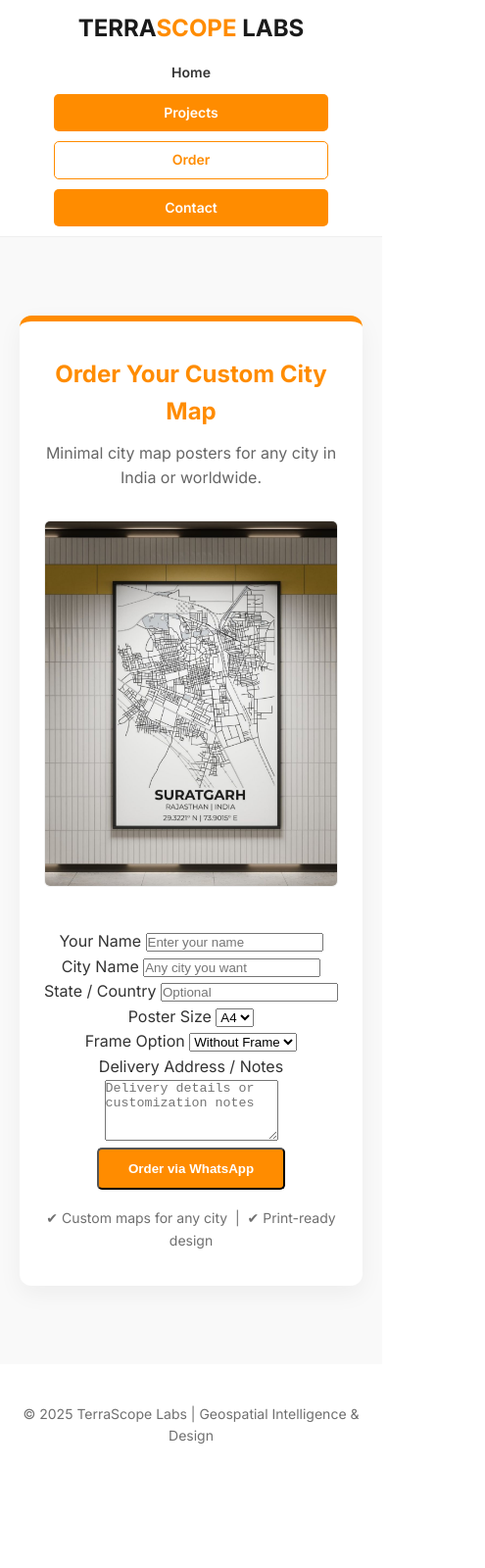
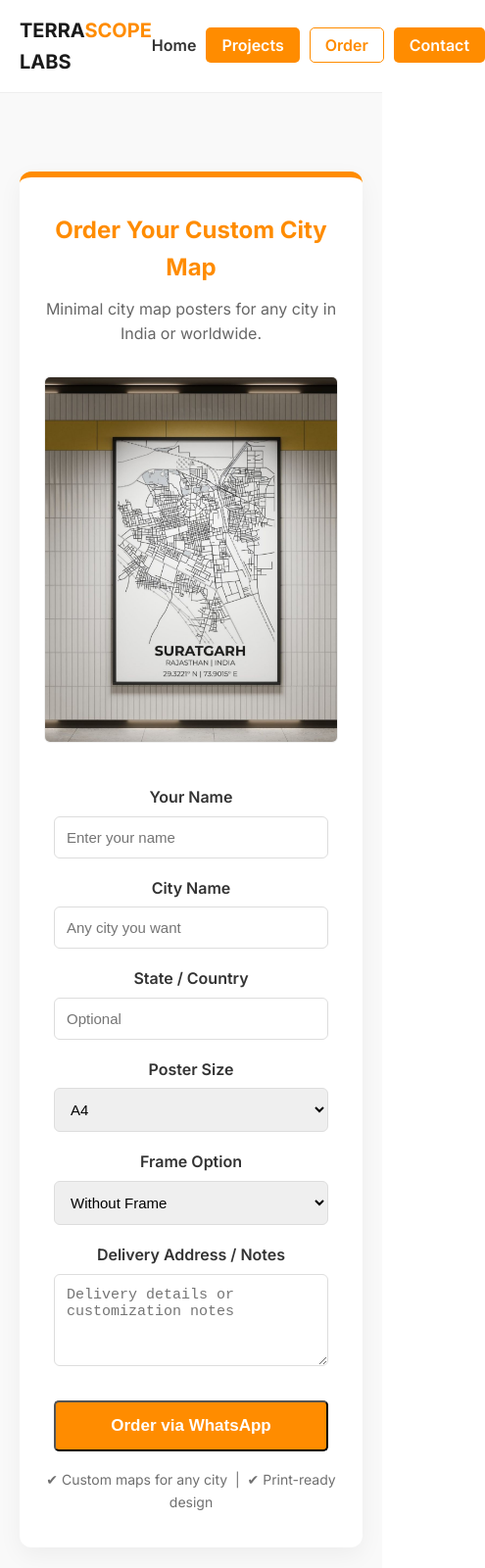
Before and after one commit to sutharprin098/terrascope-labs, a plain HTML site: page order.html in a window 390 px wide. Shown: the top 1600 px of the page at 98% size, 495 px wide, since content can reach past the window. Before the commit the page ends 1517 px from the top, so only its background shows below. Drawn offline with Linux system fonts and the light colour scheme.

Commit message:
Update style.css

```diff
--- a/style.css
+++ b/style.css
@@ -1,57 +1,296 @@
-:root { --orange: #FF8C00; --dark: #1a1a1a; --text: #333; }
-* { margin:0; padding:0; box-sizing:border-box; }
-body { font-family: 'Inter', sans-serif; color: var(--text); line-height: 1.6; }
-.container { max-width: 1100px; margin: auto; padding: 0 20px; }
+:root {
+  --orange: #FF8C00;
+  --dark: #1a1a1a;
+  --text: #333;
+  --light: #f9f9f9;
+}
 
-header { background: #fff; padding: 15px 0; border-bottom: 1px solid #eee; position: sticky; top: 0; z-index: 1000; }
-nav { display: flex; justify-content: space-between; align-items: center; }
-.logo { font-size: 24px; font-weight: 700; color: var(--dark); }
-.logo span { color: var(--orange); }
+* {
+  margin: 0;
+  padding: 0;
+  box-sizing: border-box;
+}
 
-.nav-links { display: flex; align-items: center; gap: 15px; list-style: none; }
-.nav-links a { text-decoration: none; color: var(--text); font-weight: 600; font-size: 14px; }
-.nav-btn { background: var(--orange); color: white !important; padding: 8px 16px; border-radius: 5px; }
-.nav-btn-outline { border: 1px solid var(--orange); color: var(--orange) !important; padding: 7px 15px; border-radius: 5px; }
+body {
+  font-family: 'Inter', sans-serif;
+  color: var(--text);
+  line-height: 1.6;
+  background: #fff;
+}
 
-.hero { height: 75vh; display: flex; align-items: center; text-align: center; color: white; }
-.hero h1 { font-size: 48px; margin-bottom: 15px; }
-.orange { color: var(--orange); }
+.container {
+  max-width: 1100px;
+  margin: auto;
+  padding: 0 20px;
+}
 
-.btn { padding: 12px 30px; border-radius: 5px; text-decoration: none; font-weight: 700; display: inline-block; transition: 0.3s; cursor: pointer; }
-.btn-orange { background: var(--orange); color: white; }
-.btn-outline { border: 2px solid var(--orange); color: var(--orange); }
+/* ================= HEADER ================= */
 
-.section-title { text-align: center; margin-bottom: 50px; font-size: 32px; font-weight: 700; }
-.grid { display: grid; grid-template-columns: repeat(auto-fit, minmax(300px, 1fr)); gap: 30px; }
+header {
+  background: #fff;
+  padding: 15px 0;
+  border-bottom: 1px solid #eee;
+  position: sticky;
+  top: 0;
+  z-index: 1000;
+}
 
-.services { padding: 80px 0; }
-.service-card { background: #fff; padding: 35px 25px; border-radius: 12px; text-align: center; border-top: 4px solid var(--orange); box-shadow: 0 8px 25px rgba(0,0,0,0.05); }
-.service-card .icon { font-size: 40px; margin-bottom: 15px; }
+nav {
+  display: flex;
+  justify-content: space-between;
+  align-items: center;
+}
 
-.gray-bg { background: #f9f9f9; padding: 80px 0; }
-.project-card { background: #fff; border-radius: 10px; overflow: hidden; box-shadow: 0 10px 20px rgba(0,0,0,0.08); }
-.project-card img { width: 100%; height: 220px; object-fit: cover; }
-.p-content { padding: 20px; }
+.logo {
+  font-size: 24px;
+  font-weight: 700;
+  color: var(--dark);
+}
 
-.tag { font-size: 10px; font-weight: 800; padding: 3px 10px; border-radius: 4px; display: inline-block; margin-bottom: 8px; text-transform: uppercase; }
+.logo span {
+  color: var(--orange);
+}
+
+.nav-links {
+  display: flex;
+  align-items: center;
+  gap: 15px;
+  list-style: none;
+}
+
+.nav-links a {
+  text-decoration: none;
+  color: var(--text);
+  font-weight: 600;
+}
+
+.nav-btn {
+  background: var(--orange);
+  color: white !important;
+  padding: 8px 16px;
+  border-radius: 5px;
+}
+
+.nav-btn-outline {
+  border: 1px solid var(--orange);
+  color: var(--orange) !important;
+  padding: 7px 15px;
+  border-radius: 5px;
+}
+
+/* ================= HERO ================= */
+
+.hero {
+  height: 75vh;
+  display: flex;
+  align-items: center;
+  text-align: center;
+  color: white;
+}
+
+.hero h1 {
+  font-size: 48px;
+  margin-bottom: 15px;
+}
+
+.orange {
+  color: var(--orange);
+}
+
+.hero-btns {
+  margin-top: 25px;
+  display: flex;
+  justify-content: center;
+  gap: 15px;
+  flex-wrap: wrap;
+}
+
+/* ================= BUTTONS ================= */
+
+.btn {
+  padding: 12px 30px;
+  border-radius: 5px;
+  text-decoration: none;
+  font-weight: 700;
+  display: inline-block;
+  transition: 0.3s;
+}
+
+.btn-orange {
+  background: var(--orange);
+  color: white;
+}
+
+.btn-outline {
+  border: 2px solid var(--orange);
+  color: var(--orange);
+}
+
+/* ================= SECTIONS ================= */
+
+.section-title {
+  text-align: center;
+  margin-bottom: 50px;
+  font-size: 32px;
+  font-weight: 700;
+}
+
+.gray-bg {
+  background: var(--light);
+  padding: 80px 0;
+}
+
+/* ================= GRID ================= */
+
+.grid {
+  display: grid;
+  grid-template-columns: repeat(auto-fit, minmax(280px, 1fr));
+  gap: 30px;
+}
+
+/* ================= SERVICES ================= */
+
+.service-card {
+  background: #fff;
+  padding: 35px 25px;
+  border-radius: 12px;
+  text-align: center;
+  border-top: 4px solid var(--orange);
+  box-shadow: 0 8px 25px rgba(0,0,0,0.05);
+}
+
+.service-card .icon {
+  font-size: 40px;
+  margin-bottom: 15px;
+}
+
+/* ================= PROJECTS ================= */
+
+.project-card {
+  background: #fff;
+  border-radius: 10px;
+  overflow: hidden;
+  box-shadow: 0 10px 20px rgba(0,0,0,0.08);
+}
+
+.project-card img {
+  width: 100%;
+  height: 220px;
+  object-fit: cover;
+}
+
+.p-content {
+  padding: 20px;
+}
+
+/* ================= TAGS ================= */
+
+.tag {
+  font-size: 10px;
+  font-weight: 800;
+  padding: 3px 10px;
+  border-radius: 4px;
+  display: inline-block;
+  margin-bottom: 8px;
+}
+
 .qgis { background: #fff0e0; color: #ff8c00; }
 .rs { background: #e0f0ff; color: #007bff; }
 .gee { background: #e0ffe0; color: #28a745; }
 .design { background: #ffe0f0; color: #d63384; }
 .survey { background: #f0e0ff; color: #6f42c1; }
 
-/* --- Mobile Responsive Fix --- */
+/* ================= ORDER FORM ================= */
+
+.order-form {
+  max-width: 600px;
+  margin: 0 auto;
+}
+
+.order-form .form-group {
+  margin-bottom: 18px;
+}
+
+.order-form label {
+  display: block;
+  font-weight: 600;
+  margin-bottom: 6px;
+}
+
+.order-form input,
+.order-form select,
+.order-form textarea {
+  width: 100%;
+  padding: 12px;
+  font-size: 15px;
+  border: 1px solid #ddd;
+  border-radius: 6px;
+}
+
+.order-form textarea {
+  resize: vertical;
+}
+
+.order-btn {
+  width: 100%;
+  font-size: 17px;
+  padding: 14px;
+  margin-top: 10px;
+}
+
+/* ================= FOOTER ================= */
+
+footer {
+  background: #fff;
+  border-top: 1px solid #eee;
+}
+
+/* ================= MOBILE FIX ================= */
+
 @media (max-width: 768px) {
-    header { padding: 10px 0; }
-    nav { flex-direction: column; gap: 15px; }
-    .nav-links { flex-direction: column; width: 100%; gap: 10px; }
-    .nav-links li { width: 80%; }
-    .nav-links li a { display: block; text-align: center; width: 100%; }
 
-    .hero { height: auto; padding: 100px 0; }
-    .hero h1 { font-size: 32px; }
-    .hero-btns { display: flex; flex-direction: column; gap: 15px; align-items: center; }
-    .hero-btns .btn { width: 220px; }
+  .hero {
+    height: auto;
+    padding: 100px 0;
+  }
 
-    .grid { grid-template-columns: 1fr !important; }
+  .hero h1 {
+    font-size: 34px;
+  }
+
+  .nav-links {
+    gap: 10px;
+  }
+
+  .section-title {
+    font-size: 26px;
+  }
+
+  .grid {
+    grid-template-columns: 1fr;
+  }
+
+  .order-form {
+    padding: 0 10px;
+  }
 }
+
+@media (max-width: 480px) {
+
+  .logo {
+    font-size: 20px;
+  }
+
+  .hero h1 {
+    font-size: 28px;
+  }
+
+  .btn {
+    width: 100%;
+    text-align: center;
+  }
+
+  .hero-btns {
+    flex-direction: column;
+  }
+}
```
